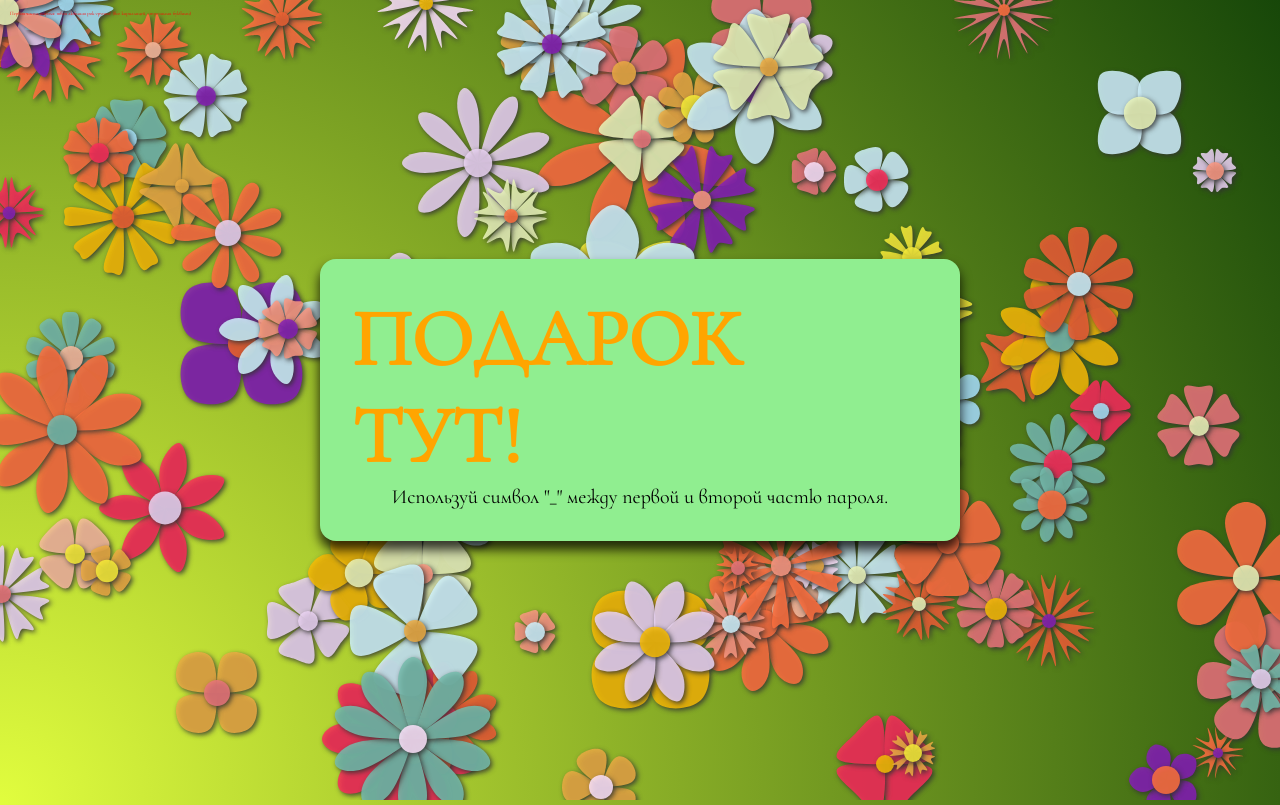
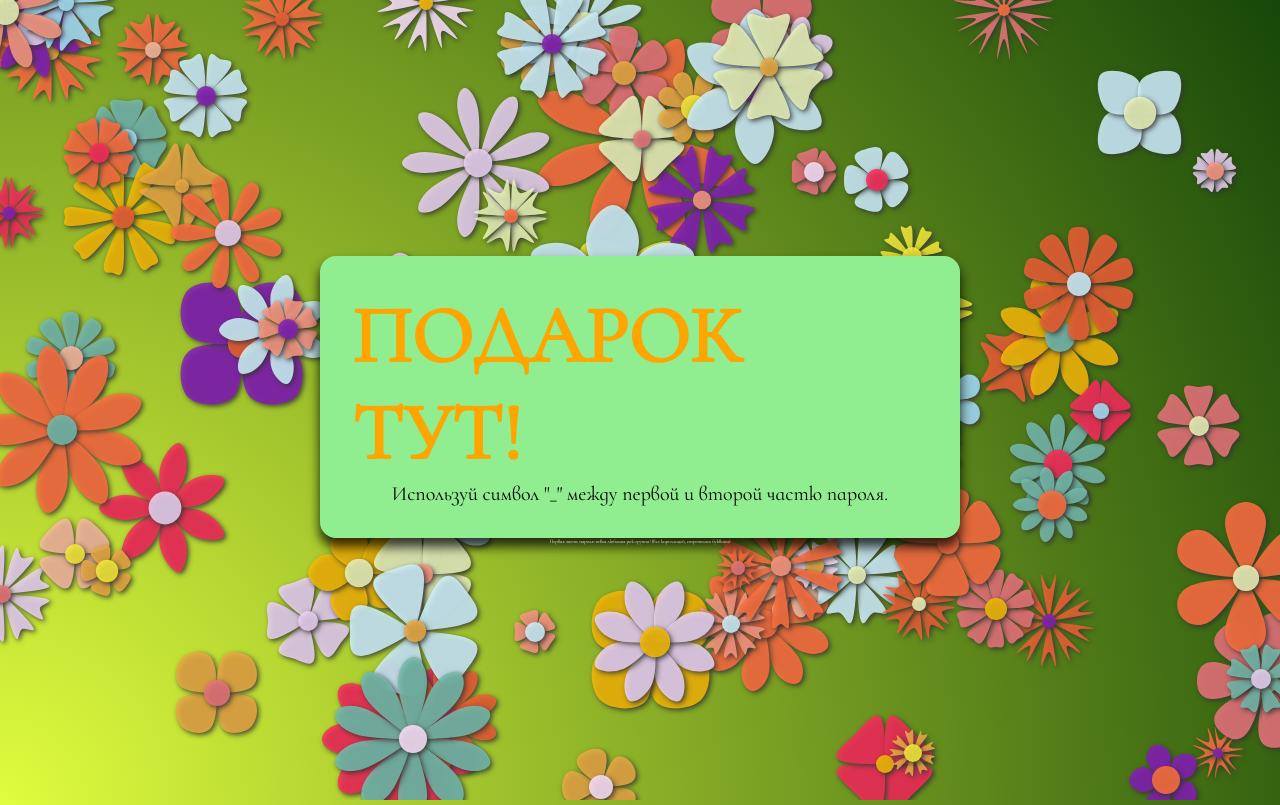
Before and after one commit to roman-petrov/gift, a plain HTML site: page index.html in a window 1280 px wide. Drawn offline with Linux system fonts and the light colour scheme; animation ran at ten frames a second.

Commit message:
Доработка

```diff
--- a/index.html
+++ b/index.html
@@ -7,6 +7,7 @@
   <!-- https://codepen.io/enxaneta/pen/mJoPgo-->
   <body>
     <canvas id="c"></canvas>
+    <div class="center">
       <div class="message">
         <div class="gift-message">
           <a href="gift.zip">ПОДАРОК ТУТ!</a>
@@ -19,6 +20,7 @@
         Первая часть пароля: твоя любимая рок-группа! (все кириллицей, строчными
         буквами)
       </div>
+    </div>
     <script rel="javascript" src="flowers.js"></script>
   </body>
 </html>
--- a/style.css
+++ b/style.css
@@ -34,14 +34,20 @@ body {
   );
 }
 
+.center {
+  position: fixed;
+  top: 50%;
+  left: 50%;
+  transform: translate(-50%, -50%);
+  display: flex;
+  flex-direction: column;
+  align-items: center;
+}
+
 .message {
   background-color: lightgreen;
   padding: 32px;
   border-radius: 16px;
-  position: fixed;
-  top: 50%;
-  left: 50%;
-  transform: translate(-50%, -50%);
   display: flex;
   align-items: center;
   flex-direction: column;
@@ -68,10 +74,7 @@ body {
 }
 
 .hidden-message {
-  position: fixed;
-  left: 10px;
-  top: 10px;
-  color: red;
+  color: white;
   font-size: 5px;
 }
 
```
Lines whose indentation alone changed are shown as unchanged.
